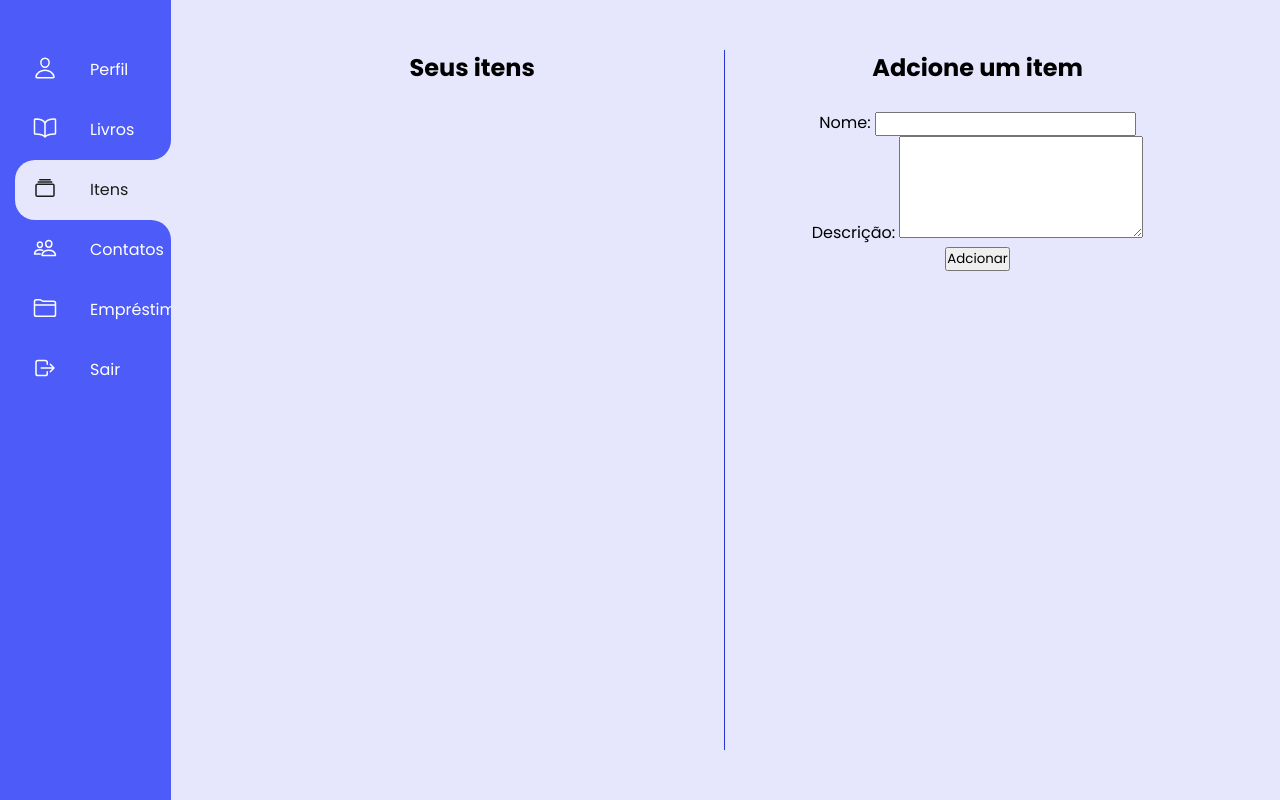
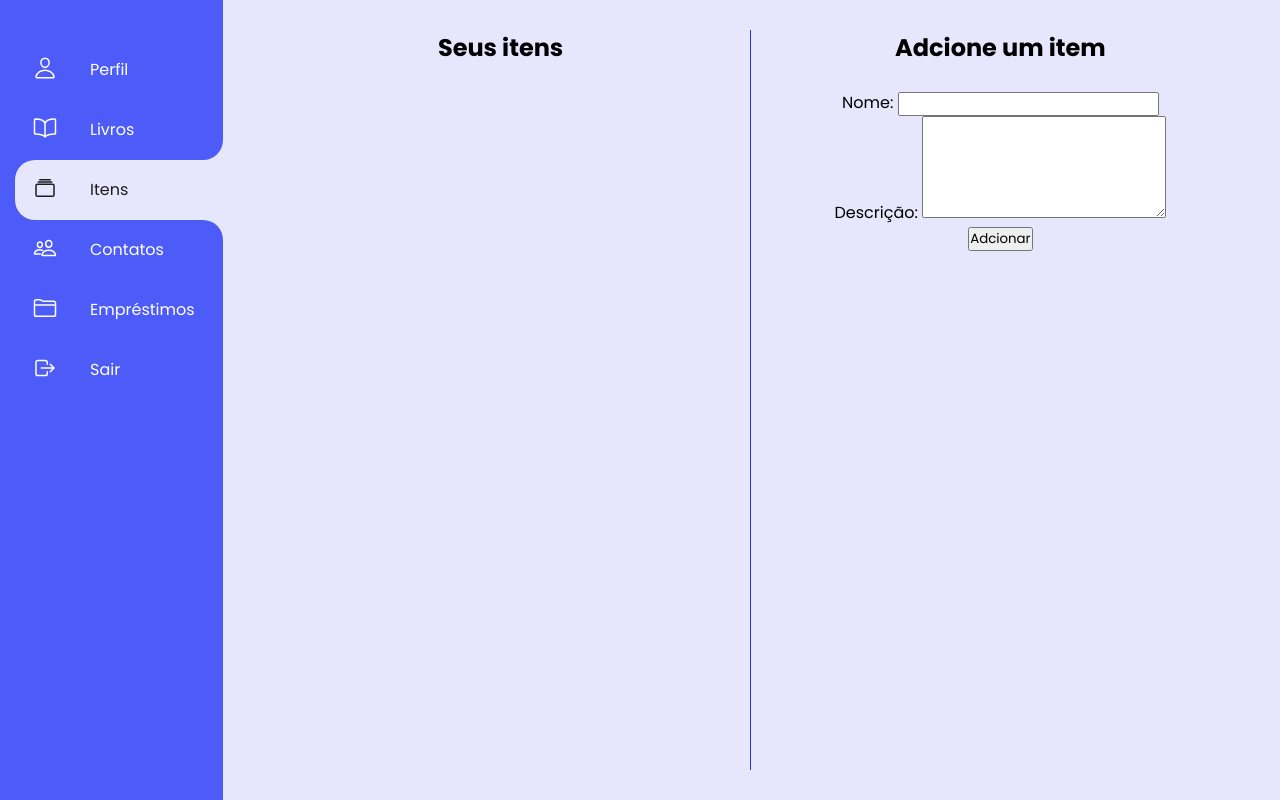
Before and after one commit to HilquiasAbias/Acervo-Pessoal, a Django app: page /acervo/itens/ in a window 1280 px wide. Run offline with Django 4.2, Linux system fonts and the light colour scheme; a user stored in the database is signed in; data comes from the database, SQL or seed files in the repository; both versions use the stored data as it was after the commit.

Commit message:
corrigindo erro de css do arquivo base

```diff
--- a/project/app/static/app/css/base.css
+++ b/project/app/static/app/css/base.css
@@ -19,6 +19,12 @@ body {
     background-color: var(--white-color);
 }
 
+.content {
+    height: 100vh;
+    margin-left: 17.3%;
+    padding: 30px;
+}
+
 
 .title-content {
     text-align: center;
@@ -28,7 +34,7 @@ body {
     position: fixed;
     top: .1px;
     bottom: .1px;
-    width: 13%;
+    width: 17%;
     box-sizing: initial;
     border-left: 5px solid var(--primary-color);
     background-color: var(--primary-color);
@@ -140,3 +146,7 @@ body {
     line-height: 60px;
     white-space: normal;
 }
+
+@media (max-width:1050px) {
+
+}
--- a/project/app/static/app/css/login.css
+++ b/project/app/static/app/css/login.css
@@ -63,12 +63,13 @@ input.submit:hover {
 .form-block .img {
     width: 30%;
     height: 80%;
+    display: flex;
 }
 
 .form-block .img img {
     width: 100%;
     height: 100%;
-    padding: 15% 0 0;
+    justify-self: start;
 }
 
 .block-auth {
--- a/project/app/static/app/css/withModels.css
+++ b/project/app/static/app/css/withModels.css
@@ -1,9 +1,8 @@
-.content {
-    height: 100vh;
-    margin-left: 13.3%;
+.two-sides-content {
+    height: 100%;
+    width: 100%;
     display: grid;
     grid-template-columns: 1fr 1fr;
-    padding: 50px;
 }
 
 .get {
--- a/project/app/templates/app/base.html
+++ b/project/app/templates/app/base.html
@@ -97,7 +97,10 @@
         </ul>
     </div>
 
-    {% block content %}
-    {% endblock content %}
+    <div class="content">
+        {% block content %}
+        {% endblock content %}
+    </div>
+
 </body>
 </html>
--- a/project/app/templates/app/books.html
+++ b/project/app/templates/app/books.html
@@ -20,7 +20,7 @@
 {% endblock books_menu %}
 
 {% block content %}
-<div class="content">
+<div class="two-sides-content">
     <div class="get">
         <h2>Seus livros</h2>
         <br>
--- a/project/app/templates/app/contacts.html
+++ b/project/app/templates/app/contacts.html
@@ -20,7 +20,7 @@
 {% endblock contacts_menu %}
 
 {% block content %}
-<div class="content">
+<div class="two-sides-content">
     <div class="get">
         <h2>Seus contatos</h2>
         <br>
--- a/project/app/templates/app/itens.html
+++ b/project/app/templates/app/itens.html
@@ -20,7 +20,7 @@
 {% endblock itens_menu %}
 
 {% block content %}
-<div class="content">
+<div class="two-sides-content">
     <div class="get">
         <h2>Seus itens</h2>
         <br>
--- a/project/app/templates/app/lendings.html
+++ b/project/app/templates/app/lendings.html
@@ -20,7 +20,7 @@
 {% endblock lendings_menu %}
 
 {% block content %}
-<div class="content">
+<div class="two-sides-content">
     <div class="get">
         <h2>Seus empréstimos</h2>
         <br>
```
Also changed, not shown: project/db.sqlite3, 1 other file.
